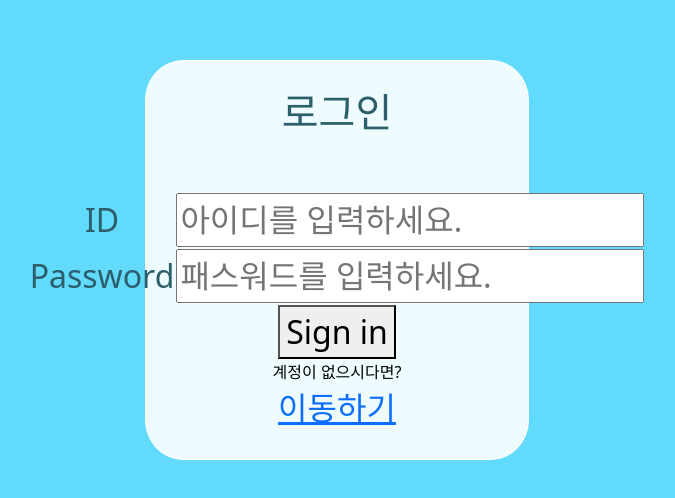
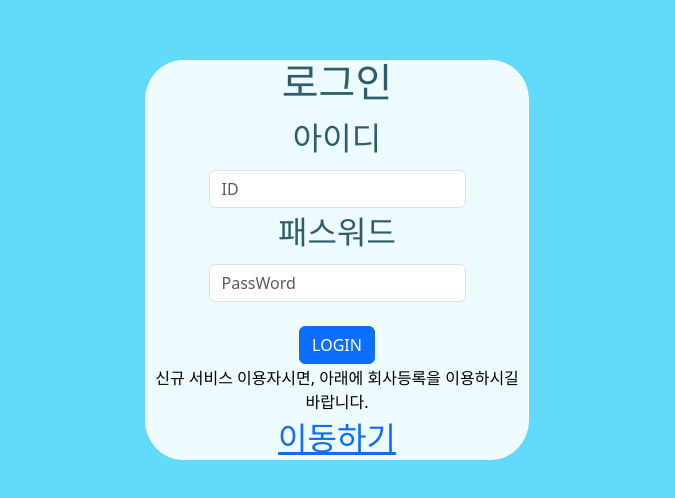
Before and after one commit to sbj07/groupworks, a React (Create React App) app in the folder groupworksreactapp/: page /login in a window 1280 px wide. Shown: the part 140-638 px from the top of the page, without its empty margins (303-978 px from the left). Built offline with nearby package versions, Linux system fonts and the light colour scheme.

Commit message:
[ JWT 도입전 에러 수정본 ]

```diff
--- a/groupworksreactapp/src/component/authentication/login/Login.jsx
+++ b/groupworksreactapp/src/component/authentication/login/Login.jsx
@@ -1,4 +1,5 @@
 import React, { useState } from 'react';
+import { Button, Form } from 'react-bootstrap';
 import { Link, useNavigate } from 'react-router-dom';
 import styled from 'styled-components';
 
@@ -72,34 +73,20 @@ const Login = () => {
         <StyledLoginDiv>
             <StyeldLoginForm>
                 <h1>로그인</h1>
-                <br />
-                <form onSubmit={handleLoginSubmit}>
-                    <table>
-                        <tr>
-                            <td>
-                                <label>ID</label>
-                            </td>
-                            <td>
-                                <input type="text" name="id" placeholder='아이디를 입력하세요.' onChange={handleInputChange}/>
-                            </td>
-                        </tr>
-                        <tr>
-                            <td>
-                                <label>Password</label>
-                            </td>
-                            <td>
-                                <input type="password" name="pwd" placeholder='패스워드를 입력하세요.' onChange={handleInputChange} />
-                            </td>
-                        </tr>
-                        <tr>
-                            <td colSpan={2}>
-                                <button>Sign in</button>
-                            </td>
-                        </tr>
-                    </table>
-                </form>
+                    <Form onSubmit={handleLoginSubmit}>
+                         <Form.Group className="mb-3" controlId="formBasicEmail">
+                         <Form.Label>아이디</Form.Label>
+                         <Form.Control type="text" placeholder="ID" name='id' onChange={handleInputChange} />
 
-                <label>계정이 없으시다면?</label>
+                         <Form.Label>패스워드</Form.Label>
+                         <Form.Control  type="password" placeholder="PassWord" name='pwd' onChange={handleInputChange} />
+                     </Form.Group>
+                     <Button variant="primary" type="submit">
+                        LOGIN
+                    </Button>
+                    </Form>
+
+                <label>신규 서비스 이용자시면, 아래에 회사등록을 이용하시길 바랍니다.</label>
                 <Link to="/sign-up">이동하기</Link>
             </StyeldLoginForm>
         </StyledLoginDiv>
--- a/groupworksreactapp/src/component/authentication/signup/SignUp.jsx
+++ b/groupworksreactapp/src/component/authentication/signup/SignUp.jsx
@@ -1,4 +1,4 @@
-import React, { useState } from 'react';
+import React, { useEffect, useState } from 'react';
 import { Button, Form } from 'react-bootstrap';
 import { useNavigate } from 'react-router-dom';
 import styled from 'styled-components';
@@ -25,6 +25,8 @@ const StyledSignUpForm = styled.div`
 
 const SignUp = () => {
     const navigate = useNavigate();
+    const [departList, setDepartList] = useState([]);
+    const [positionList, setPositionList] = useState([]);
 
     const [memberVo, setMemberVo] = useState({
         name: "",
@@ -41,6 +43,46 @@ const SignUp = () => {
     const [companyVo, setCompanyVo] = useState({
         name:"",
     });
+
+    useEffect( () => {
+
+        fetch("http://127.0.0.1:8888/app/api/member/list/depart")
+        .then( resp => resp.json() )
+        .then( data => {
+            if(data.msg === 'okay') {
+                setDepartList(data.departList);
+            }
+            else {
+                alert("사원 목록 로드 실패");
+            }
+        });
+
+        fetch("http://127.0.0.1:8888/app/api/member/list/position")
+        .then( resp => resp.json() )
+        .then( data => {
+            if(data.msg === 'okay') {
+                setPositionList(data.positionList);
+            }
+            else {
+                alert("사원 목록 로드 실패");
+            }
+        });
+    }, []);
+
+    // 옵션 리스트 생성
+    const ListSelectBox = ( {prop, list} ) => {
+        return (
+            <Form.Select name={`${prop}No`} value={memberVo[`${prop}No`]} onChange={handleInputChange} >
+                <option value=''>목록</option>
+            {
+                list.map( (data) => {
+                    return <option key={data.name} value={data.no}>{data.name}</option>;
+                } )
+            }
+            </Form.Select>
+        );
+    };
+
 
     const handleInputCompany = (event) => {
         const {name , value} = event.target;
@@ -126,12 +168,11 @@ const SignUp = () => {
             <StyledSignUpForm>
                 <h1>회원가입</h1>
                 <Form onSubmit={handleJoinSubmit}>
-                    <Form.Group className="mb-3" controlId="formBasicEmail">
+                    <Form.Group className="mb-3">
                         <Form.Label>이름</Form.Label>
                         <Form.Control size='sm' type="text" placeholder="이름" name='name' onChange={handleInputChange} />
-                    </Form.Group>
 
-                    <Form.Group className="mb-3" controlId="formBasicEmail">
+                    <Form.Group>
                             <Form.Label>ID</Form.Label>
                             <Form.Control size='sm' type="text" placeholder="ID" name='id'onChange={handleInputChange} />
                             <Form.Text className="text-muted">
@@ -142,32 +183,32 @@ const SignUp = () => {
                             </Button>
                     </Form.Group>
 
-                    <Form.Group className="mb-3" controlId="formBasicPassword">
                         <Form.Label>Password</Form.Label>
                         <Form.Control size='sm' type="password" placeholder="Password" name='pwd' onChange={handleInputChange} />
-                    </Form.Group>
 
-                    <Form.Group className="mb-3" controlId="formBasicEmail">
                         <Form.Label>Email</Form.Label>
                         <Form.Control size='sm' type="email" placeholder="Email" name='email' onChange={handleInputChange}/>
-                    </Form.Group>
 
-                    <Form.Group className="mb-3" controlId="formBasicEmail">
                         <Form.Label>연락처</Form.Label>
                         <Form.Control size='sm' type="text" placeholder="연락처" name='tel' onChange={handleInputChange} />
-                    </Form.Group>
 
-                    <Form.Group className="mb-3" controlId="formBasicEmail">
                         <Form.Label>주소</Form.Label>
                         <Form.Control size='sm' type="text" placeholder="주소" name='address' onChange={handleInputChange} />
-                    </Form.Group>
 
-                    <Form.Group className="mb-3" controlId="formBasicEmail">
+                    <Form.Group>
+
                         <Form.Label>회사명</Form.Label>
                         <Form.Control size='sm' type="text" placeholder="회사명을 입력해주세요." name='name' onChange={handleInputCompany} />
                         <Button size='sm' variant="primary" onClick={handleCompanyAdd}>
                             회사 등록
                         </Button>
+                    </Form.Group>
+
+                        <Form.Label>부서</Form.Label>
+                        <ListSelectBox prop="depart" list={departList} />
+
+                        <Form.Label>직책</Form.Label>
+                        <ListSelectBox prop="position" list={positionList} />
                     </Form.Group>
 
                     <Button variant="primary" type="submit">
--- a/groupworksreactapp/src/component/member/AddMember.jsx
+++ b/groupworksreactapp/src/component/member/AddMember.jsx
@@ -30,16 +30,16 @@ const AddMember = () => {
     const [positionList, setPositionList] = useState([]);
 
     useEffect( () => {
-        fetch(`http://127.0.0.1:8888/app/api/member/depart`)
+        fetch(`http://127.0.0.1:8888/app/api/member/list/depart`)
         .then( (resp) => { return resp.json() })
         .then( (data) => {
-          setDepartList(data.list);
+          setDepartList(data.departList);
         });
 
-        fetch(`http://127.0.0.1:8888/app/api/member/position`)
+        fetch(`http://127.0.0.1:8888/app/api/member/list/position`)
         .then( (resp) => { return resp.json() })
         .then( (data) => {
-          setPositionList(data.list);
+          setPositionList(data.positionList);
         });
     }, []);
 
@@ -47,6 +47,7 @@ const AddMember = () => {
     const ListSelectBox = ( {prop, list} ) => {
         return (
             <Form.Select name={`${prop}No`} value={memberVo[`${prop}No`]} onChange={handleInputChange} >
+                <option value=''>목록</option>
             {
                 list.map( (data) => {
                     return <option key={data.name} value={data.no}>{data.name}</option>;
```
Also changed, not shown: 2 other files (tests, documents, lock files or other folders). Lines whose indentation alone changed are shown as unchanged.
